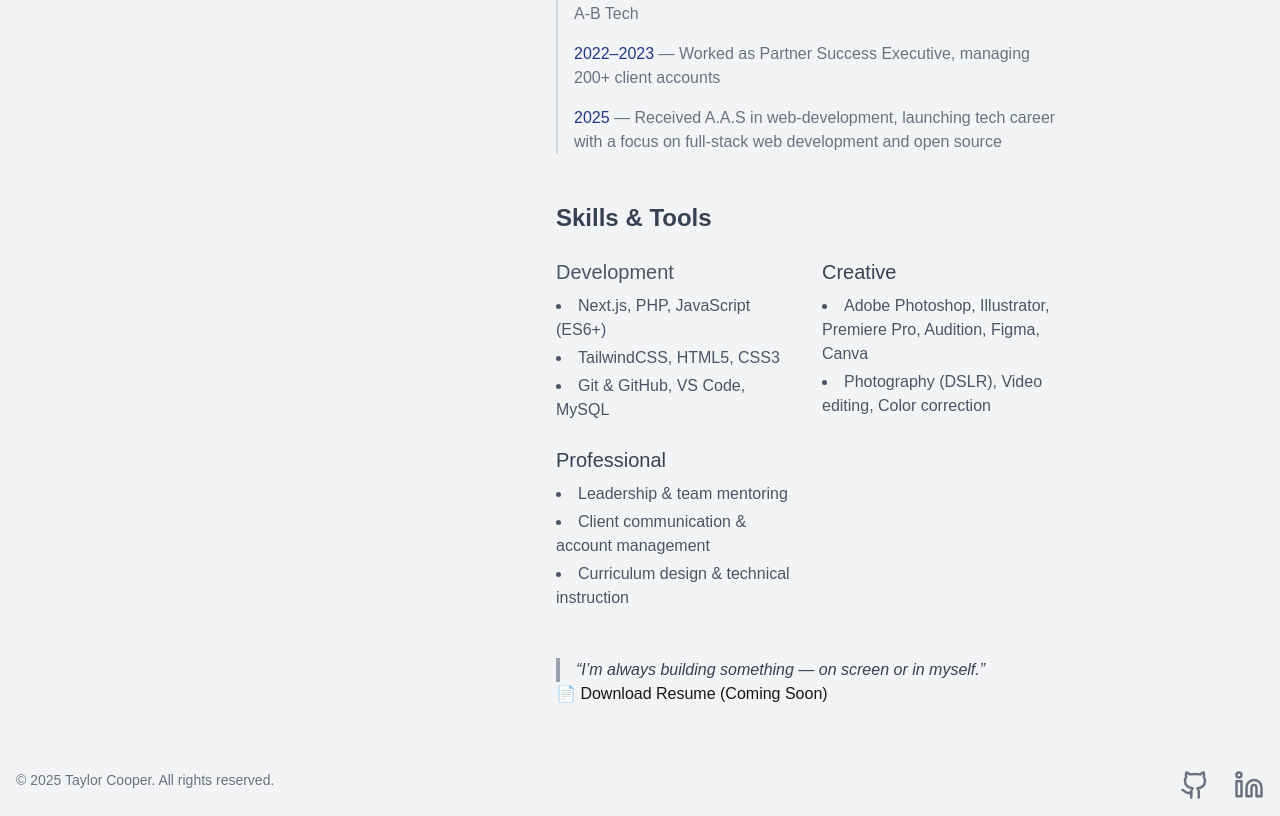
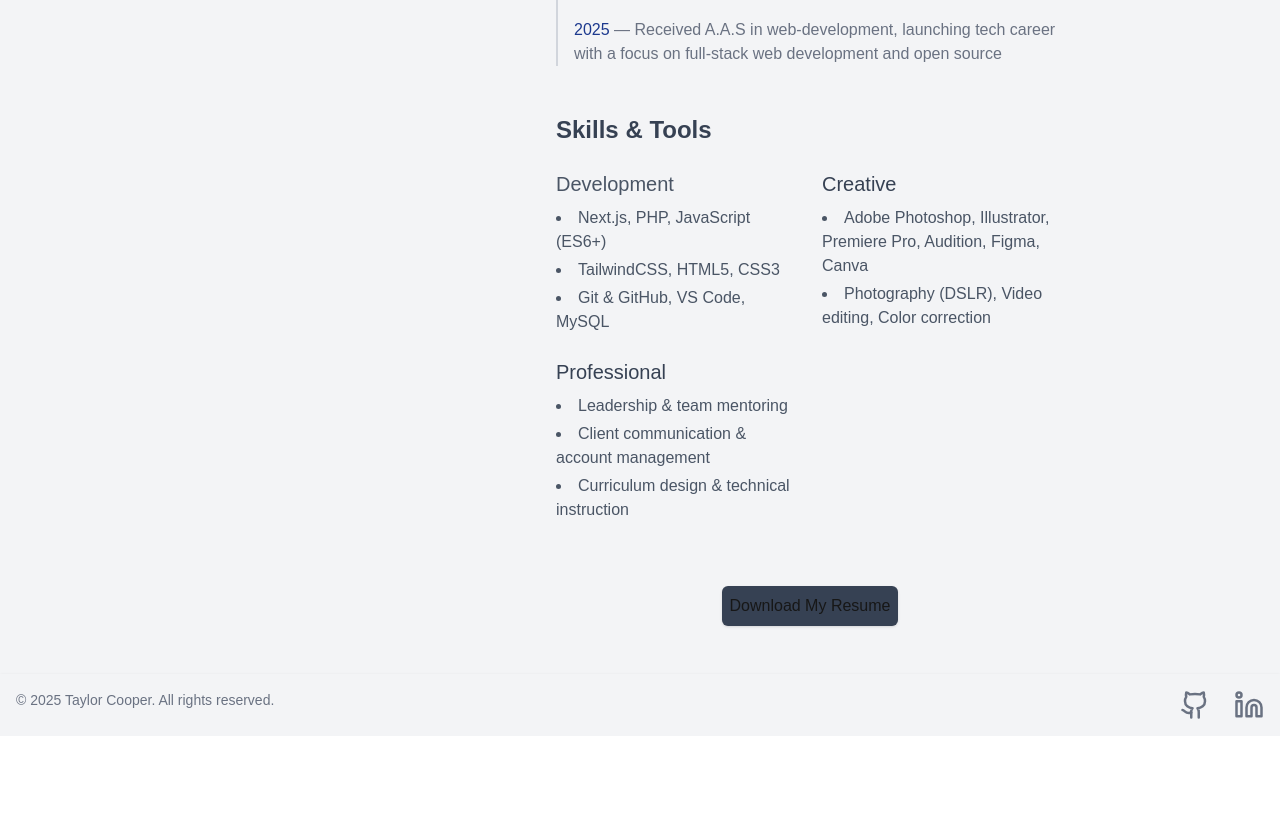
Before and after one commit to CAPNCOOP/nextjs-portfolio, a Next.js app: page /about in a window 1280 px wide. Shown: the part 1009-1825 px from the top of the page. After the commit the page ends 1745 px from the top, so only its background shows below. Built offline with nearby package versions, Linux system fonts and the light colour scheme.

Commit message:
minor changes to about content/ styling

```diff
--- a/src/app/about/page.tsx
+++ b/src/app/about/page.tsx
@@ -1,7 +1,6 @@
 'use client';
 import SEO from '@/components/SEO';
 import Image from 'next/image';
-import Link from  'next/link';
 import { motion } from 'framer-motion';
 
 export default function AboutPage() {
@@ -40,9 +39,6 @@ export default function AboutPage() {
               <p className="mb-4 text-gray-600">
                 I bring initiative, accountability, and leadership into every project — values forged in both military and professional environments. Whether managing over 200 client accounts or mentoring junior Marines, I&apos;ve learned how to deliver with clarity and care.
               </p>
-              <p className="mb-4 text-gray-600">
-                When I&apos;m not coding, I&apos;m hiking, training, or learning something new. If there&apos;s one thing that drives me, it&apos;s growth — in my skills, my mindset, and the projects I take on.
-              </p>
 
               <section className="mt-8">
                 <h2 className="text-2xl text-gray-800 font-semibold mb-4">Professional Highlights</h2>
@@ -75,7 +71,7 @@ export default function AboutPage() {
                 </div>
               </section>
 
-              <section className="mt-12">
+              <section className="mt-12 mb-12">
                 <h2 className="text-2xl font-semibold mb-6 text-gray-700">Skills & Tools</h2>
                 <div className="grid grid-cols-1 md:grid-cols-2 gap-6">
                   <div>
@@ -106,16 +102,15 @@ export default function AboutPage() {
                 </div>
               </section>
 
-              <section className="mt-12">
-                <blockquote className="border-l-4 border-gray-400 pl-4 italic text-gray-700">
-                  “I’m always building something — on screen or in myself.”
-                </blockquote>
-              </section>
-
-              <div className="about-links">
-                <Link href="/resume.pdf" className="resume-link">
-                  📄 Download Resume (Coming Soon)
-                </Link>
+              <div className="flex justify-center">
+              <a
+                href="/Resume-Updated24.pdf"
+                target="_blank"
+                rel="noopener noreferrer"
+                className="bg-gray-700 p-2 mt-4 rounded-md shadow hover:bg-gray-300 hover:scale-105 hover:text-gray-600 transition-all hover:shadow-lg duration-200 ease-in-out"
+              >
+                Download My Resume
+              </a>
               </div>
             </div>
           </div>
```
Also changed, not shown: 1 other file (tests, documents, lock files or other folders).
